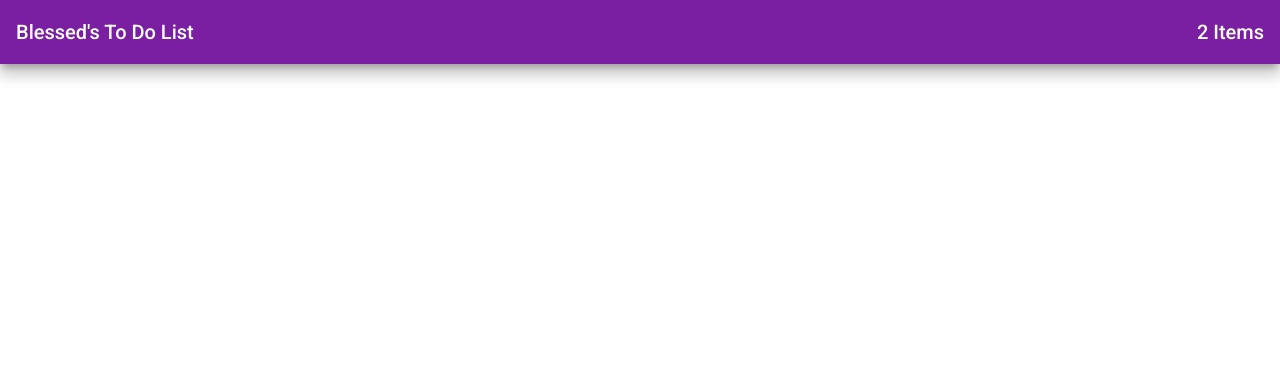
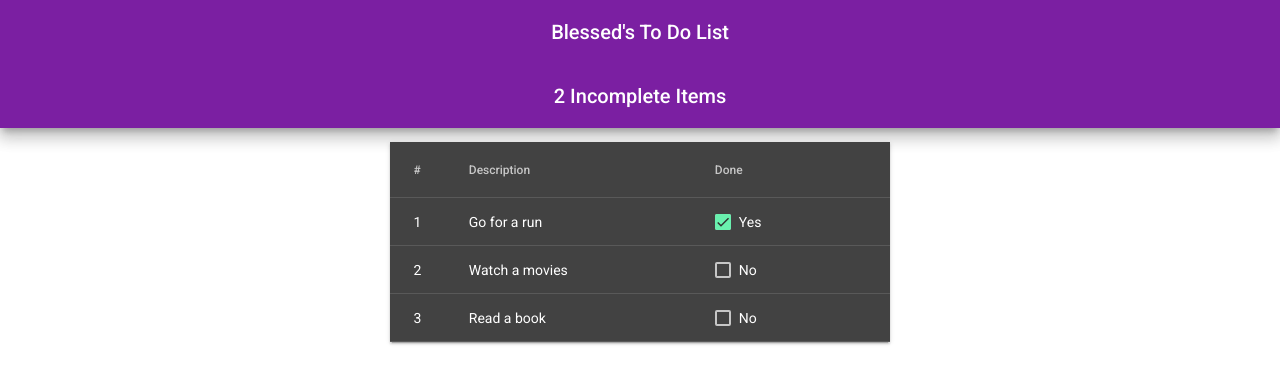
Before and after one commit to blessed-sibanda/angular-todo, an Angular app: page / in a window 1280 px wide. Shown: the top 384 px of the page. Built offline with nearby package versions, Linux system fonts and the light colour scheme.

Commit message:
display todo items in a table

```diff
--- a/src/app/app.component.html
+++ b/src/app/app.component.html
@@ -1,7 +1,41 @@
 <mat-toolbar class="mat-elevation-z10" color="primary">
-  <mat-toolbar-row>
+  <mat-toolbar-row class="toolbar-row">
     <span>{{ username }}'s To Do List</span>
-    <span class="spacer"></span>
-    <span>{{ itemCount }} Items</span>
+  </mat-toolbar-row>
+  <mat-toolbar-row class="toolbar-row">
+    <span>{{ itemCount }} Incomplete Items</span>
   </mat-toolbar-row>
 </mat-toolbar>
+
+<div class="table-wrapper" fxLayout="row" fxLayoutAlign="center">
+  <table
+    fxFlex.lg="40%"
+    fxFlex.md="50%"
+    fxFlex.sm="70%"
+    fxFlex.xs="100%"
+    mat-table
+    [dataSource]="items"
+    class="mat-elevation-z2 table"
+  >
+    <ng-container matColumnDef="id">
+      <th mat-header-cell *matHeaderCellDef>#</th>
+      <td mat-cell *matCellDef="let row; let i = index">{{ i + 1 }}</td>
+    </ng-container>
+    <ng-container matColumnDef="description">
+      <th mat-header-cell *matHeaderCellDef>Description</th>
+      <td mat-cell *matCellDef="let element">{{ element.task }}</td>
+    </ng-container>
+    <ng-container matColumnDef="action">
+      <th mat-header-cell *matHeaderCellDef>Done</th>
+      <td mat-cell [ngSwitch]="element.complete" *matCellDef="let element">
+        <mat-checkbox [(ngModel)]="element.complete">
+          <span *ngSwitchCase="true">Yes</span>
+          <span *ngSwitchDefault>No</span>
+        </mat-checkbox>
+      </td>
+    </ng-container>
+
+    <tr mat-header-row *matHeaderRowDef="displayedColumns"></tr>
+    <tr mat-row *matRowDef="let row; columns: displayedColumns"></tr>
+  </table>
+</div>
--- a/src/app/app.component.scss
+++ b/src/app/app.component.scss
@@ -1,3 +1,16 @@
-.spacer {
-  flex: 1 1 auto;
+.table {
+  width: 100%;
 }
+
+.table-wrapper {
+  padding: 1em;
+}
+
+.toolbar {
+  text-align: center;
+}
+
+.toolbar-row {
+  display: flex;
+  justify-content: center;
+}
--- a/src/app/app.component.ts
+++ b/src/app/app.component.ts
@@ -13,6 +13,7 @@ export class AppComponent {
     new TodoItem('Watch a movies'),
     new TodoItem('Read a book'),
   ]);
+  displayedColumns: string[] = ['id', 'description', 'action'];
 
   get username(): string {
     return this.list.user;
@@ -21,4 +22,8 @@ export class AppComponent {
   get itemCount(): number {
     return this.list.items.filter((item) => !item.complete).length;
   }
+
+  get items(): readonly TodoItem[] {
+    return this.list.items;
+  }
 }
--- a/src/app/ng-material/ng-material.module.ts
+++ b/src/app/ng-material/ng-material.module.ts
@@ -7,6 +7,7 @@ import { MatIconModule } from '@angular/material/icon';
 import { MatButtonModule } from '@angular/material/button';
 import { MatToolbarModule } from '@angular/material/toolbar';
 import { MatCardModule } from '@angular/material/card';
+import { MatCheckboxModule } from '@angular/material/checkbox';
 
 @NgModule({
   declarations: [],
@@ -19,6 +20,7 @@ import { MatCardModule } from '@angular/material/card';
     MatButtonModule,
     MatToolbarModule,
     MatCardModule,
+    MatCheckboxModule,
   ],
 })
 export class NgMaterialModule {}
```
Also changed, not shown: src/app/app.module.ts (+9 -1 lines).
